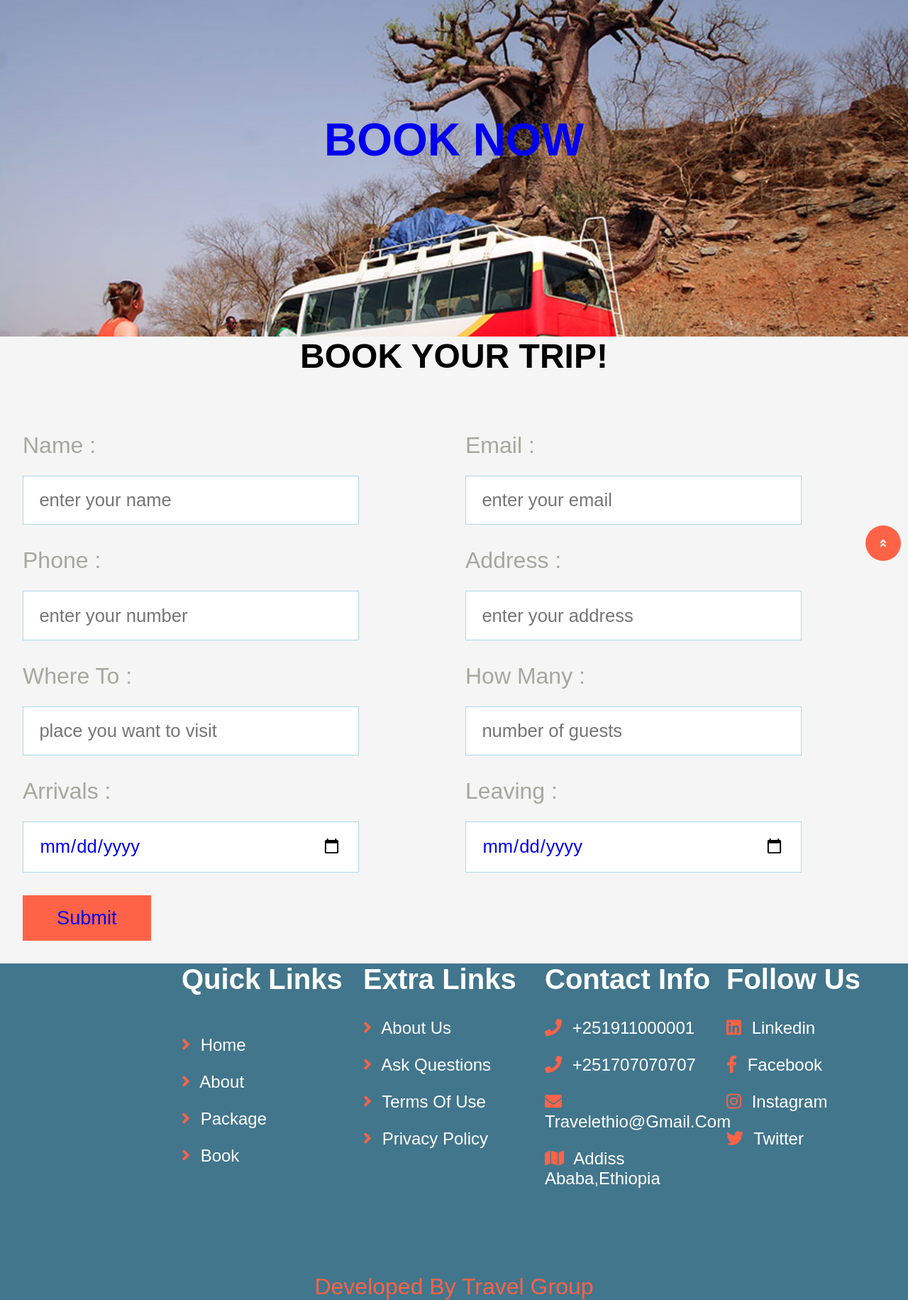
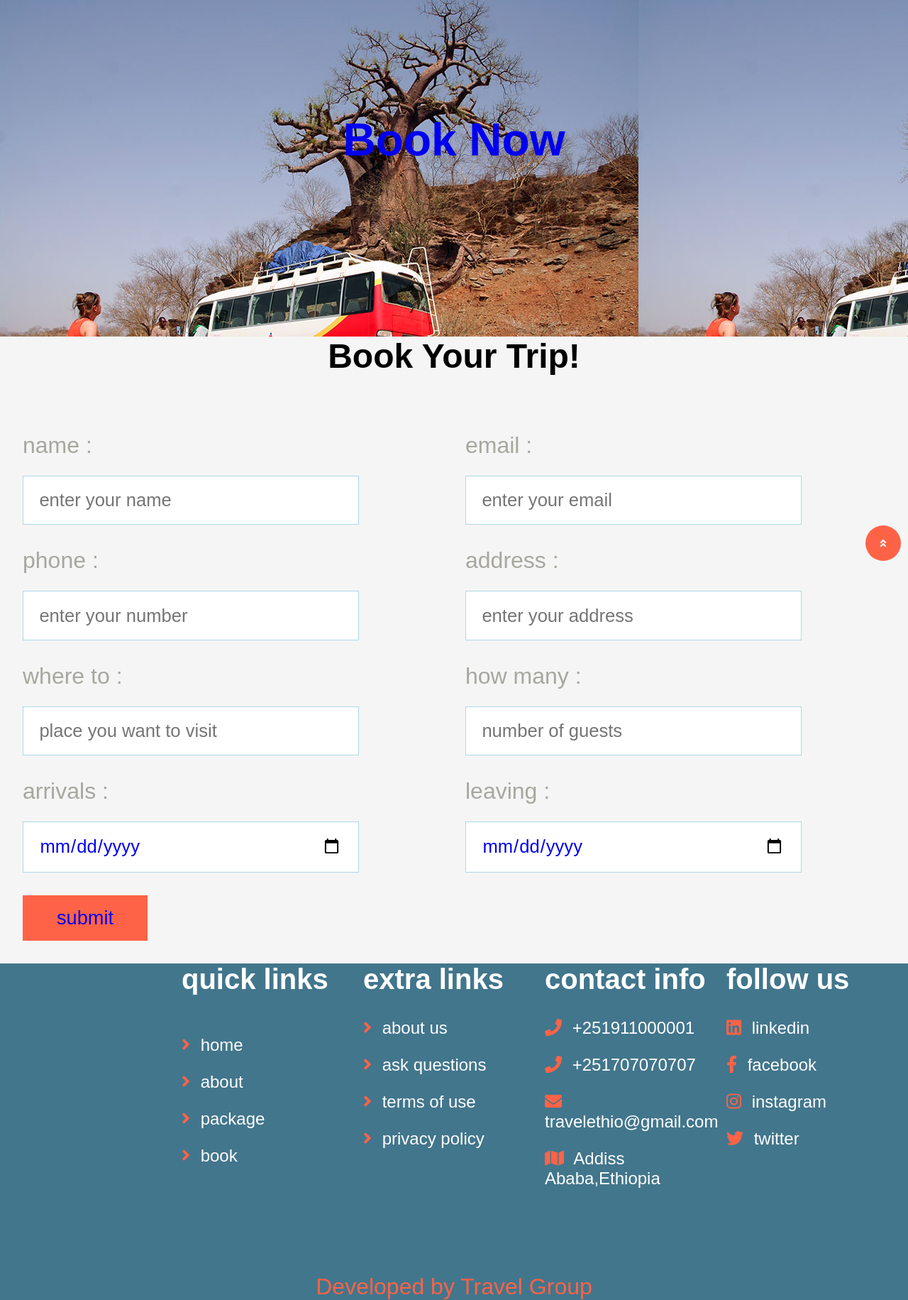
Before and after one commit to yared-abera/travel-and-tour-Guidance-project, a PHP site: page /book.php in a window 1280 px wide. Shown: the whole page at 71% size. Run offline with PHP 8.4, Linux system fonts and the light colour scheme.

Commit message:
updated css

```diff
--- a/book.php
+++ b/book.php
@@ -26,7 +26,7 @@
 
 <body>
 
-     <div class="heading" style="background:url(images/tt.jpg) no-repeat;" >
+     <div class="heading" >
           <a href="home.php" class="logo">
 
         <h1>Book Now</h1>
--- a/css/style.css
+++ b/css/style.css
@@ -1,4 +1,4 @@
-* {
+ * {
   font-family: 'Poppins', sans-serif;
   margin: 0;
   padding: 0;
@@ -6,15 +6,13 @@
   outline: none;
   border: none;
   text-decoration: none;
-  text-transform: capitalize;
+
 }
 
 .heading {
-  background-size: cover !important;
-  background-position: center !important;
+  background: url(images/tt.jpg) ;
   padding-top: 10rem;
   padding-bottom: 15rem;
-  display: flex;
   align-items: center;
   justify-content: center;
 }
@@ -23,13 +21,12 @@
   text-align: center;
   margin-bottom: 3rem;
   font-size: 6rem;
-  text-transform: uppercase;
   color: black;
 }
 
 .heading h1 {
+
   font-size: 28px;
-  text-transform: uppercase;
   color: var(--white);
   text-shadow: var(--text-shadow);
   text-align: center;
```
